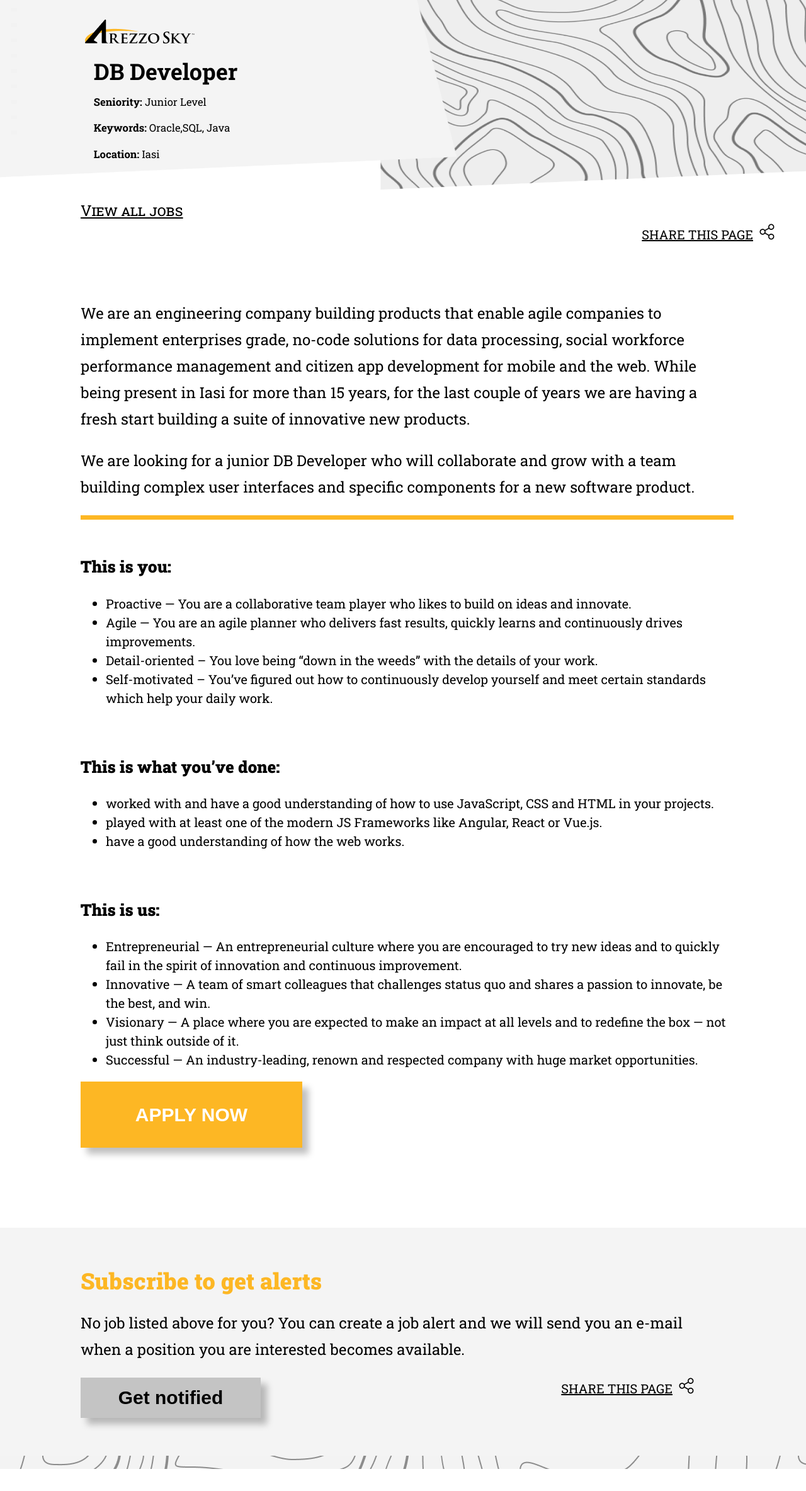
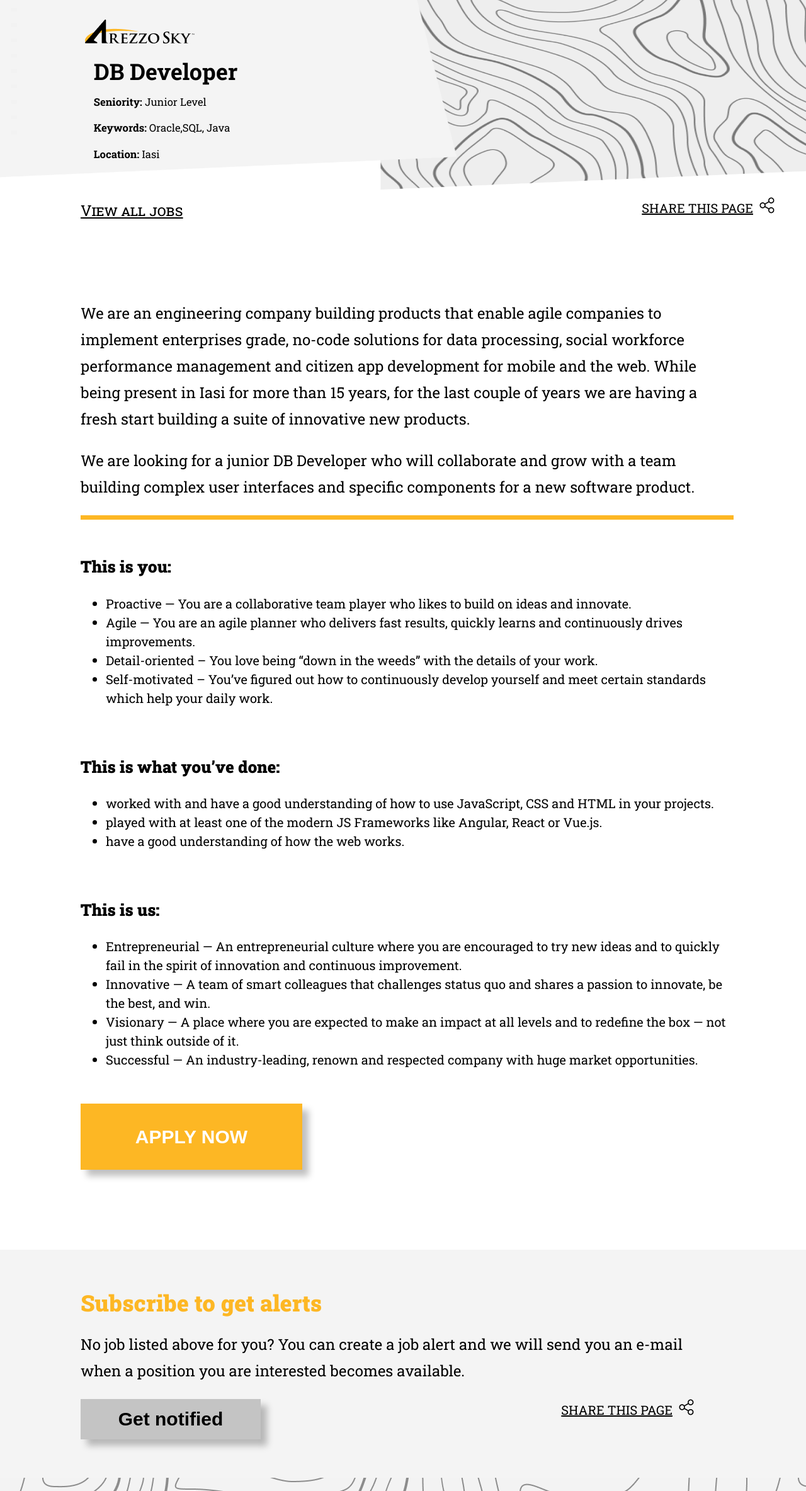
Before and after one commit to dhananjay-fe/dhananjay-fe.github.io, a Jekyll site: the page built from _jobs/database.md, in a window 1280 px wide. Shown: the whole page at 63% size. Built offline with Jekyll 4.4.1, drawn with Linux system fonts in a browser that asks for light colours; before the commit the page ends 2332 px from its top, so only the background shows below that.

Commit message:
alignments

```diff
--- a/_layouts/default.html
+++ b/_layouts/default.html
@@ -41,20 +41,20 @@
 
         <section class="sec2">
         <div>
-        <a id="view_jobs_lnk" href="/">View all jobs</a>
-            <div  class="job-details-data">
+            <a id="view_jobs_lnk" href="/">View all jobs</a>
+                <!-- <div  class="job-details-data">  -->
                 <!-- <h1>{{ page.title }}</h1> -->
-                <a id="shr_pg" href="#" style="float: right">
-                    SHARE THIS PAGE
-                    <img src="/assets/images/image1.png" style="float: right;margin-left:10px;margin-right:50px;"/>
-                  </a>
+            <a id="shr_pg" href="#" style="float: right">
+                SHARE THIS PAGE
+                <img src="/assets/images/image1.png" style="float: right;margin-left:10px;margin-right:50px;"/>
+            </a>
         </div>
                 <article class="uk-article">
                     <div  class="job-details-data2">
                         {{ content }}
                     </div>
                 </article>
-            </div>
+            <!--  </div>   -->
             <button id= "btnApply" onclick="window.location.href='https://forms.office.com/r/QSCWNvEukh'">APPLY NOW</button>
         </section>
 
--- a/assets/css/main.css
+++ b/assets/css/main.css
@@ -23,6 +23,7 @@ body {
     margin-right: 10%; */
     width: 90%;
     margin-right: 10%;
+    padding-bottom: 3%;
 }
 
 
@@ -391,7 +392,6 @@ background: #FDB724;
 box-shadow: 10px 10px 10px rgba(0, 0, 0, 0.25);
 margin-bottom: 11%; */
 
-
 font-weight: 900;
 font-size: 30px;
 line-height: 112.5%;
```
